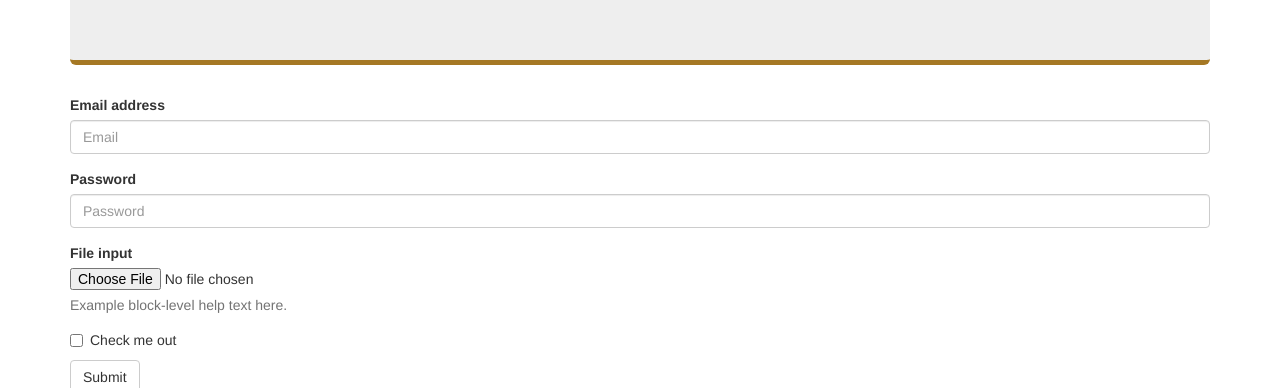
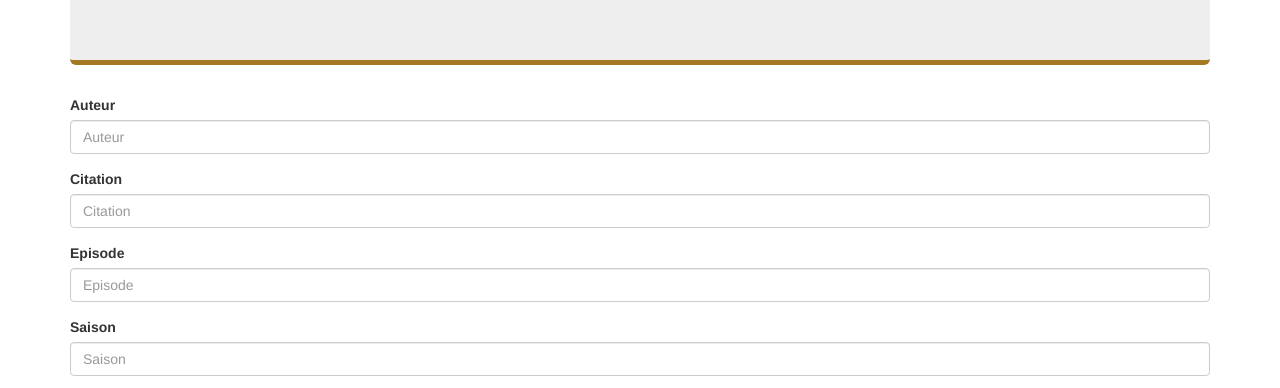
Before and after one commit to WildCodeSchool/la-loupe-0217-checkpoint-1, a plain HTML site: page frontend/citation.html in a window 1280 px wide. Shown: the part 234-622 px from the top of the page. Drawn offline with nearby package versions, Linux system fonts and the light colour scheme.

Commit message:
page citation html ok

```diff
--- a/frontend/citation.html
+++ b/frontend/citation.html
@@ -19,11 +19,11 @@
     <nav class="navbar navbar-default">
         <div class="container-fluid">
             <div class="navbar-header">
-                <a class="navbar-brand" href="#">
+                <a class="navbar-brand" href="./index.html">
                     <span class="glyphicon glyphicon-home" aria-hidden="true"></span>
                 </a>
             </div>
-            <p class="navbar-text ">Pour <a href="#" class="navbar-link">ajouter une citation</a></p>
+            <p class="navbar-text ">Pour <a href="./citation.html" class="navbar-link">ajouter une citation</a></p>
         </div>
     </nav>
 
@@ -36,23 +36,31 @@
         <!-- formulaire -->
         <form>
             <div class="form-group">
-                <label for="exampleInputEmail1">Email address</label>
-                <input type="email" class="form-control" id="exampleInputEmail1" placeholder="Email">
+                <label for="auteur">Auteur</label>
+                <input type="email" class="form-control" id="auteur" placeholder="Auteur">
             </div>
             <div class="form-group">
-                <label for="exampleInputPassword1">Password</label>
-                <input type="password" class="form-control" id="exampleInputPassword1" placeholder="Password">
+                <label for="citation">Citation</label>
+                <input type="password" class="form-control" id="citation" placeholder="Citation">
             </div>
             <div class="form-group">
-                <label for="exampleInputFile">File input</label>
-                <input type="file" id="exampleInputFile">
-                <p class="help-block">Example block-level help text here.</p>
+                <label for="citation">Episode</label>
+                <input type="password" class="form-control" id="episode" placeholder="Episode">
             </div>
-            <div class="checkbox">
-                <label>
-      <input type="checkbox"> Check me out
-    </label>
+            <div class="form-group">
+                <label for="citation">Saison</label>
+                <input type="password" class="form-control" id="saison" placeholder="Saison">
             </div>
+            <div class="form-group">
+                <label for="citation">Date</label>
+                <input type="password" class="form-control" id="date" placeholder="Date">
+            </div>
+            <div class="form-group">
+                <label for="image">Image</label>
+                <input type="file" id="image">
+                <p class="help-block">Moment où le personnage prononce la citation dans l'épisode</p>
+            </div>
+
             <button type="submit" class="btn btn-default">Submit</button>
         </form>
 
```
Also changed, not shown: frontend/index.html (+2 -2 lines).
